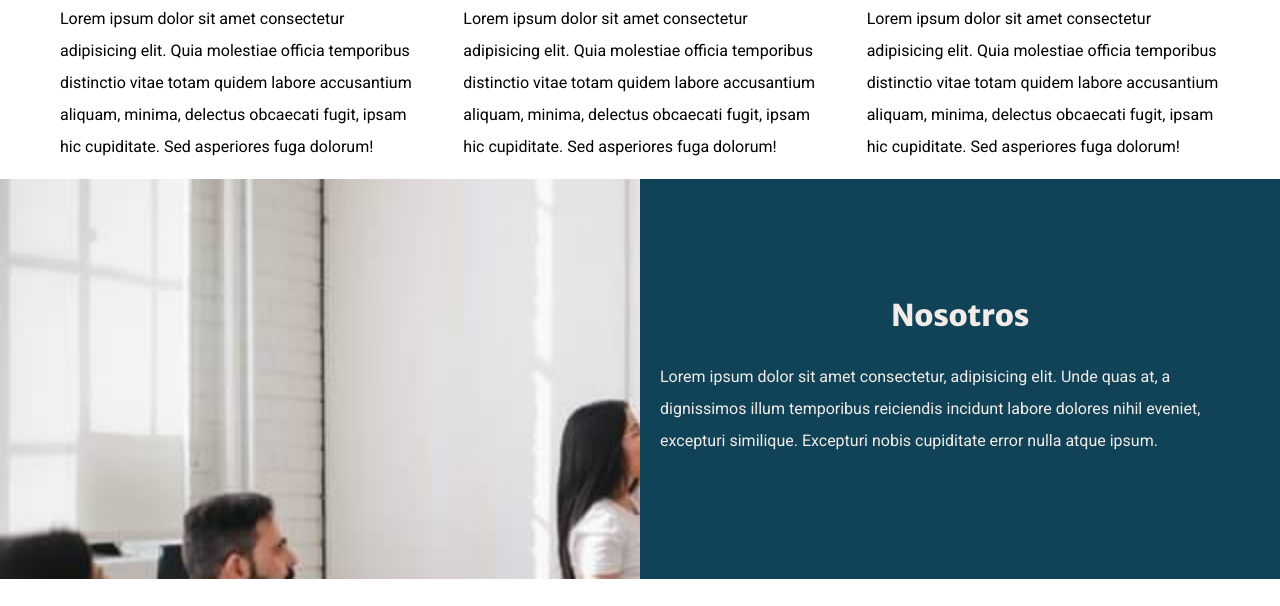
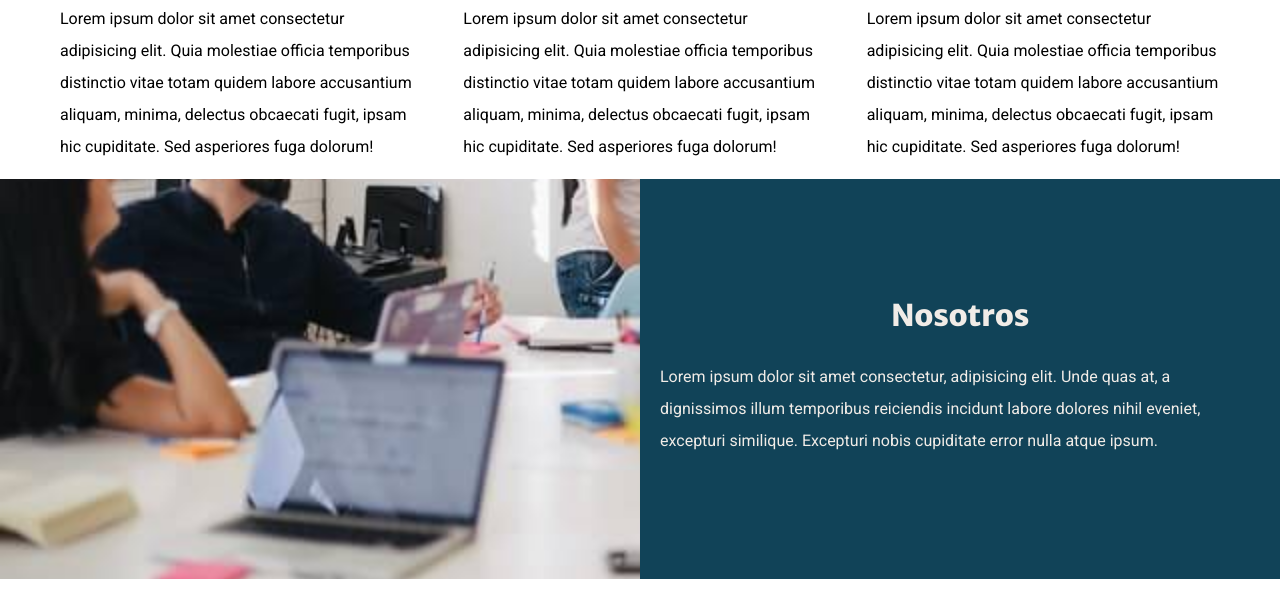
Before and after one commit to Angel-Martinez-G-6085/myBar, a website built with webpack: page public/index.html in a window 1280 px wide. Shown: the part 1185-1791 px from the top of the page. Built offline with nearby package versions, Linux system fonts and the light colour scheme; no server answers.

Commit message:
se mejoro la posicion de la imagen nosotros

```diff
--- a/src/components/inicio/inicio.scss
+++ b/src/components/inicio/inicio.scss
@@ -93,6 +93,7 @@
   .nosotros-grid {
     display: grid;
     grid-template-rows: repeat(2, 40rem);
+    background-repeat: no-repeat;
 
     @include mixins.mediaUp(md) {
       background-image: linear-gradient(
@@ -107,6 +108,7 @@
       grid-template-columns: repeat(2, 1fr);
       grid-template-rows: repeat(1, 1fr);
       background-size: cover;
+      background-position: center 91%;
 
       .nosotros-text-container {
         grid-column-start: 2;
```
